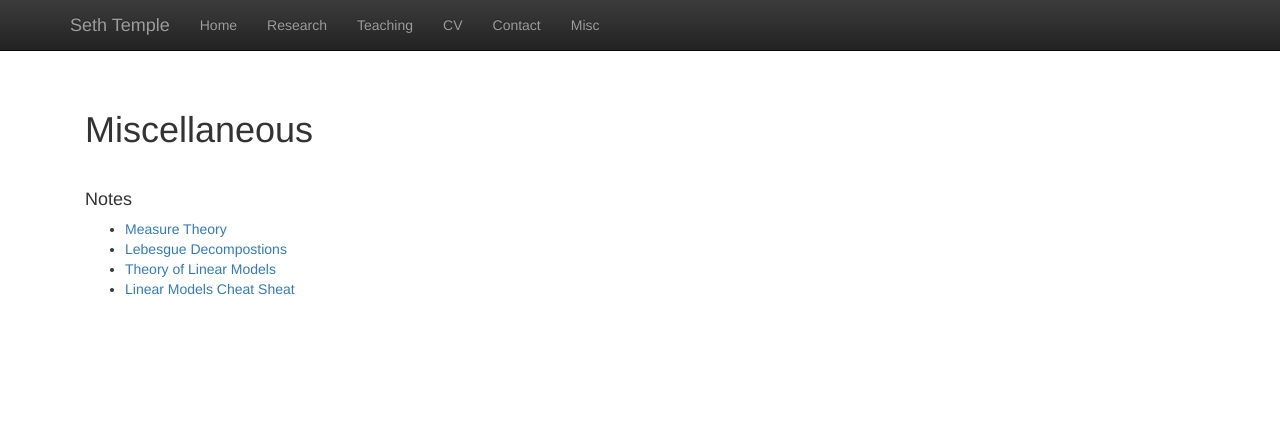
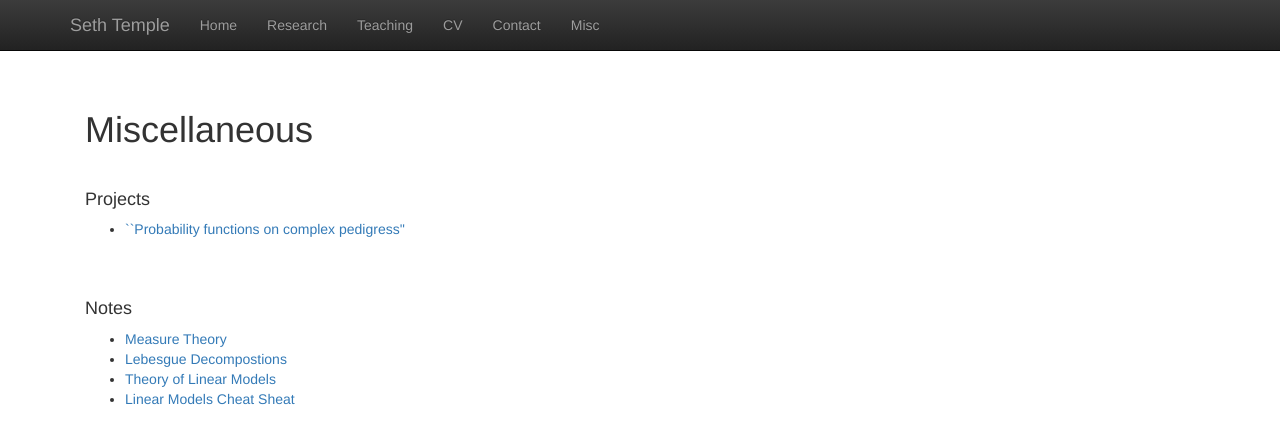
Before and after one commit to sdtemple/sdtemple.github.io, a Jekyll site: the page built from misc.html, in a window 1280 px wide. Shown: the top 444 px of the page. Built offline with Jekyll 4.4.1, drawn with Linux system fonts in a browser that asks for light colours; nearby versions of some CDN libraries; library files that are not in the unit come from our copies.

Commit message:
Update misc.html

```diff
--- a/misc.html
+++ b/misc.html
@@ -4,6 +4,15 @@ title:  'Misc'
 ---
 
 <h1>Miscellaneous</h1>
+<br/>
+<h4>Projects</h4>
+<p class="content" style="padding:0px;margin:0px 20px 0px;">
+  <ul>
+    <li><a href = "files/project_stat550_sdtemple.pdf">``Probability functions on complex pedigress''</a></li>
+  </ul>
+ </p>
+<br/>
+
 <br/>
 <h4>Notes</h4>
 <p class="content" style="padding:0px;margin:0px 20px 0px;">
```
